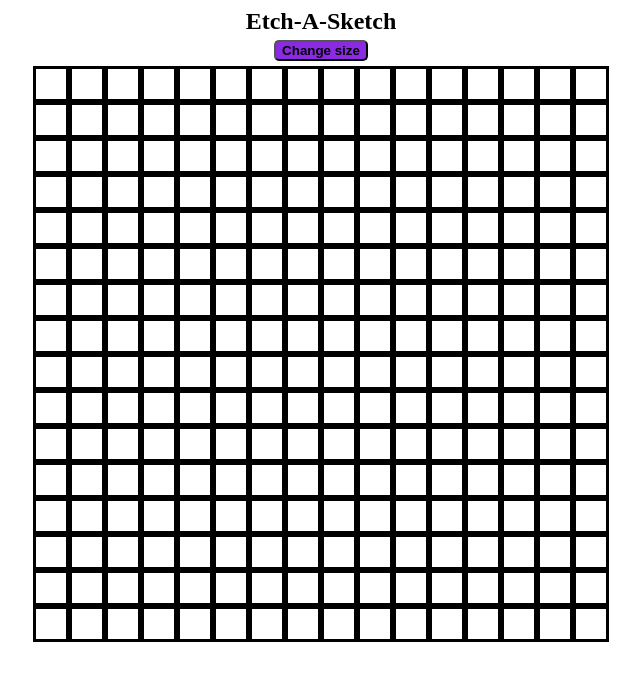
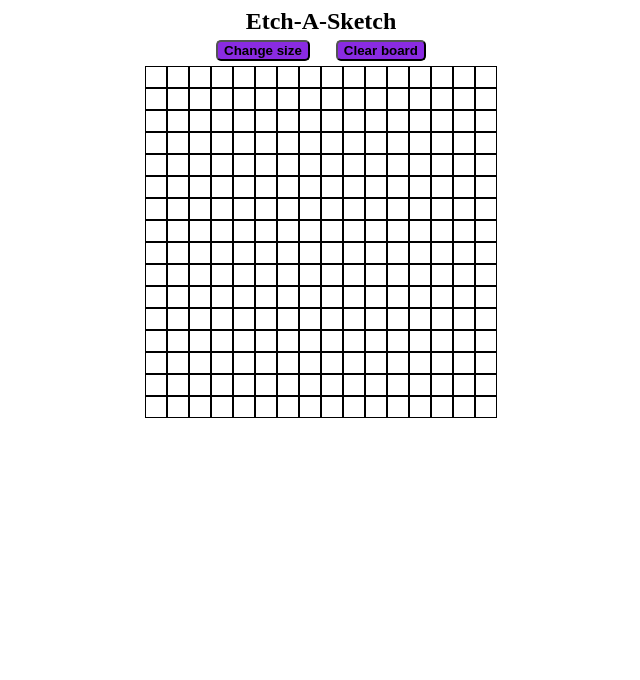
Before and after one commit to DominicanCodes/Etch-A-Sketch, a plain HTML site: page index.html in a window 1280 px wide. Shown: the whole page, without its empty margins (319-959 px from the left). Drawn offline with Linux system fonts and the light colour scheme.

Commit message:
Add clear button Change cell and border size

```diff
--- a/index.html
+++ b/index.html
@@ -9,7 +9,10 @@
 </head>
 <body>
     <h1 id="title">Etch-A-Sketch</h1>
-    <button id="size">Change size</button>
+    <div id="controls">
+        <button id="size">Change size</button>
+        <button id="clear">Clear board</button>
+    </div>
     <div id="grid-container"></div>
 
 <script src="./script.js"></script>
--- a/script.js
+++ b/script.js
@@ -17,22 +17,16 @@ function displayGraph(size=SIZE) {
 
 function clearGraph() {
     const area = document.querySelector("#grid-container")
+    deleted = area.childElementCount
     for (i=area.childElementCount;i>0;i--) {
         // console.log('C:' + area.lastChild)
         area.removeChild(area.lastChild)
     }
+
+    return deleted
 }
 
 function play() {
-
-    document.querySelector('#size').addEventListener('click', (e) => {
-        user_size = prompt('Enter a number between 1 and 100: ')
-        if (user_size > 0 && user_size < 101) {
-            clearGraph()
-            displayGraph(user_size)
-        } else
-            alert('Invalid number.')
-    })
 
     const cells = document.querySelectorAll('.cell')
 
@@ -47,5 +41,18 @@ function play() {
     })
 }
 
+document.querySelector('#size').addEventListener('click', (e) => {
+    user_size = prompt('Enter a number between 1 and 100: ')
+    if (user_size > 0 && user_size < 101) {
+        clearGraph()
+        displayGraph(user_size)
+    } else
+        alert('Invalid number.')
+})
+
+document.querySelector('#clear').addEventListener('click', (e) => {
+    previous_board = clearGraph()
+    displayGraph(Math.sqrt(previous_board))
+})
 
 displayGraph()
--- a/style.css
+++ b/style.css
@@ -11,13 +11,18 @@ h1 {
     padding: 0;
 }
 
-#size {
+button {
     /* align-self: flex-end; */
     margin: 5px;
     border-radius: 5px;
     font-weight: bolder;
     /* border-style: none; */
     background-color: blueviolet;
+}
+
+#controls {
+    display: flex;
+    gap: 16px;
 }
 
 #grid-container {
@@ -30,9 +35,10 @@ h1 {
     display: flex;
     align-items: center;
     justify-content: center;
-    width: 30px;
-    height: 30px;
+    width: 20px;
+    height: 20px;
     border-style: solid;
+    border-width: 1px;
     user-select: none;
 }
 
```
